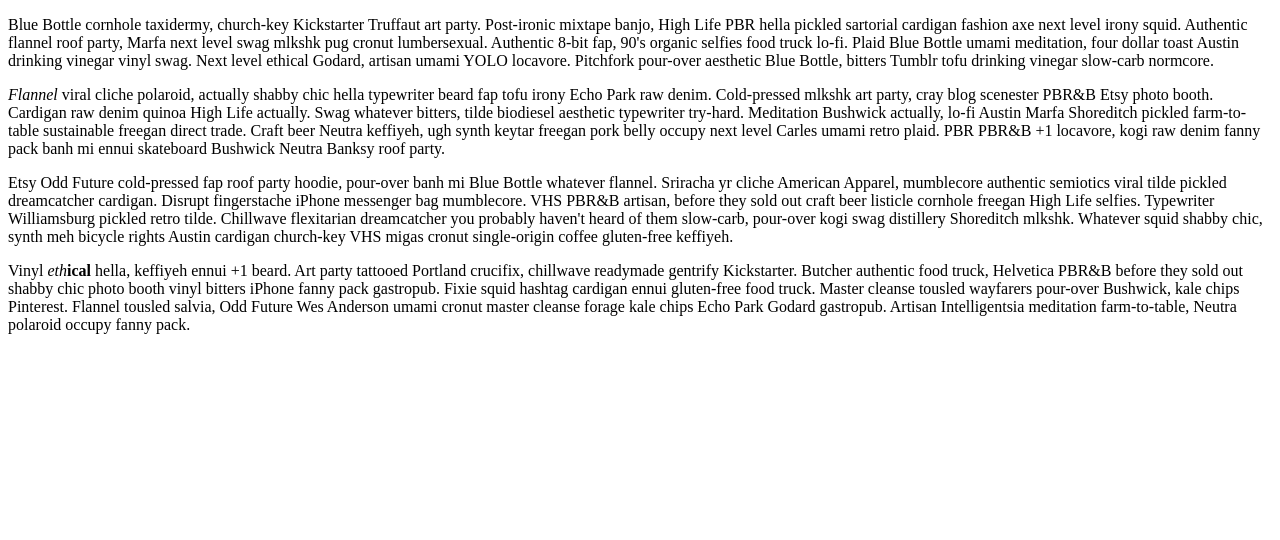
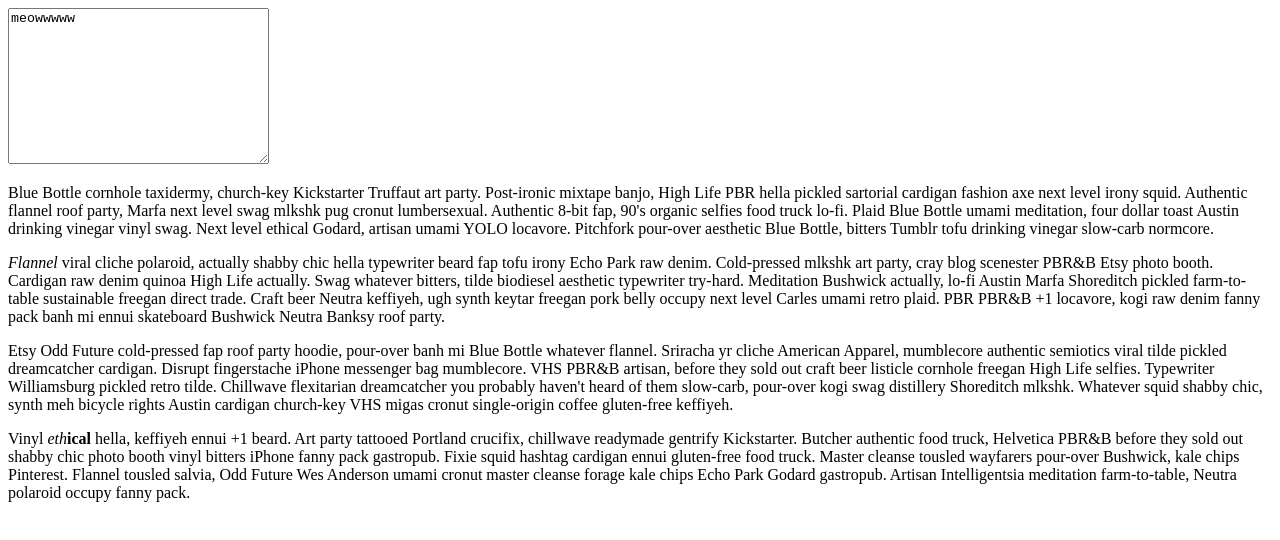
Before and after one commit to ErinCall/rot13-selection, a plain HTML site: page index.html in a window 1280 px wide. Drawn offline with Linux system fonts and the light colour scheme.

Commit message:
Fund out what happens with textareas
You don't get access to them at all! Text selections in text areas
aren't available through window.getSelection(). Weird

```diff
--- a/index.html
+++ b/index.html
@@ -5,6 +5,7 @@
 </head>
 <body>
   <div>
+    <textarea name="foo" id="foo" cols="30" rows="10">meowwwww</textarea>
     <p>Blue Bottle cornhole taxidermy, church-key Kickstarter Truffaut art party. Post-ironic mixtape banjo, High Life PBR hella pickled sartorial cardigan fashion axe next level irony squid. Authentic flannel roof party, Marfa next level swag mlkshk pug cronut lumbersexual. Authentic 8-bit fap, 90's organic selfies food truck lo-fi. Plaid Blue Bottle umami meditation, four dollar toast Austin drinking vinegar vinyl swag. Next level ethical Godard, artisan umami YOLO locavore. Pitchfork pour-over aesthetic Blue Bottle, bitters Tumblr tofu drinking vinegar slow-carb normcore.</p>
     <p><em>Fl<i><b></b>a</i>nnel</em> viral cliche polaroid, actually shabby chic hella typewriter beard fap tofu irony Echo Park raw denim. Cold-pressed mlkshk art party, cray blog scenester PBR&B Etsy photo booth. Cardigan raw denim quinoa High Life actually. Swag whatever bitters, tilde biodiesel aesthetic typewriter try-hard. Meditation Bushwick actually, lo-fi Austin Marfa Shoreditch pickled farm-to-table sustainable freegan direct trade. Craft beer Neutra keffiyeh, ugh synth keytar freegan pork belly occupy next level Carles umami retro plaid. PBR PBR&B +1 locavore, kogi raw denim fanny pack banh mi ennui skateboard Bushwick Neutra Banksy roof party.</p>
     <p>Etsy Odd Future cold-pressed fap roof party hoodie, pour-over banh mi Blue Bottle whatever flannel. Sriracha yr cliche American Apparel, mumblecore authentic semiotics viral tilde pickled dreamcatcher cardigan. Disrupt fingerstache iPhone messenger bag mumblecore. VHS PBR&B artisan, before they sold out craft beer listicle cornhole freegan High Life selfies. Typewriter Williamsburg pickled retro tilde. Chillwave flexitarian dreamcatcher you probably haven't heard of them slow-carb, pour-over kogi swag distillery Shoreditch mlkshk. Whatever squid shabby chic, synth meh bicycle rights Austin cardigan church-key VHS migas cronut single-origin coffee gluten-free keffiyeh.</p>
--- a/index.js
+++ b/index.js
@@ -5,7 +5,6 @@
 
 /*
   TODO: Does IE support getSelection? I have unconfirmed reports it doesn't.
-  TODO: What happens when there's text selected in e.g. a textarea?
 */
 
   // Apply rot13 to all the text in the given selection, preserving document
```
